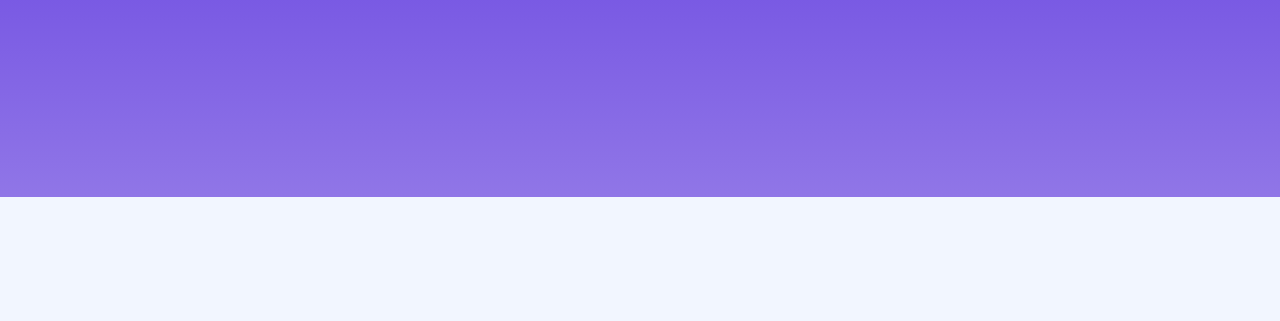
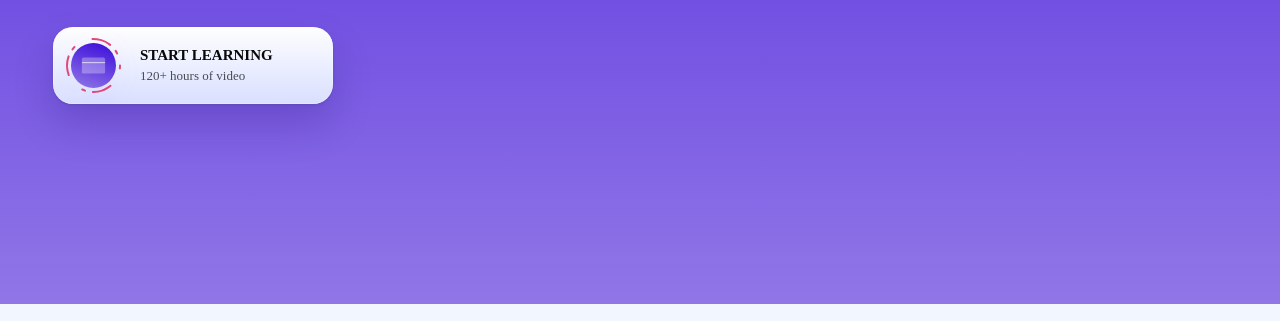
Before and after one commit to algoritmau/designcodeweb, a Gatsby site: page / in a window 1280 px wide. Shown: the part 479-800 px from the top of the page. Built offline with nearby package versions, Linux system fonts and the light colour scheme; Gatsby itself is replaced by a stand-in of ours.

Commit message:
create button component

```diff
--- /dev/null
+++ b/src/components/buttons/PurchaseButton.js
@@ -0,0 +1,101 @@
+import React from 'react'
+import { Link } from 'gatsby'
+
+import styled from 'styled-components'
+import { Caption2, SmallText } from '@styles/TextStyles'
+
+export default function PurchaseButton({ title, subtitle }) {
+  return (
+    <Link to="/page-2">
+      <Wrapper>
+        <IconWrapper>
+          <Icon src="/images/icons/credit.svg" />
+          <Ring src="/images/icons/icon-ring.svg" />
+        </IconWrapper>
+        <TextWrapper>
+          <Title>{title || 'Get Pro Access'}</Title>
+          <Subtitle>{subtitle || '$19 per month'}</Subtitle>
+        </TextWrapper>
+      </Wrapper>
+    </Link>
+  )
+}
+
+const Wrapper = styled.div`
+  width: 280px;
+  height: 77px;
+  padding: 12px;
+  background: linear-gradient(180deg, #fefefe 0%, #d9dfff 100%);
+  box-shadow: 0px 1px 3px rgb(8 8 8 / 0.1), 0px 20px 40px rgb(23 0 102 / 0.2),
+    inset 0px 0px 0px 0.5px rgb(255 255 255 / 0.5);
+  border-radius: 20px;
+  display: flex;
+  gap: 24px;
+  align-items: center;
+
+  *,
+  & {
+    transition: 1s cubic-bezier(0.075, 0.82, 0.165, 1);
+  }
+
+  :hover {
+    box-shadow: 0px 1px 3px rgb(8 8 8 / 0.1), 0px 30px 60px rgb(23 0 102 / 0.5),
+      inset 0px 0px 0px 0.5px rgb(255 255 255 / 0.5);
+    transform: translateY(-3px);
+  }
+`
+
+const TextWrapper = styled.div`
+  display: flex;
+  flex-direction: column;
+  gap: 4px;
+`
+
+const IconWrapper = styled.div`
+  width: 45px;
+  height: 45px;
+  border-radius: 50%;
+  background: linear-gradient(200.44deg, #4316db 13.57%, #9076e7 98.38%);
+  display: flex;
+  justify-content: center;
+  align-items: center;
+  position: relative;
+  margin-left: 6px;
+
+  ${Wrapper}:hover & {
+    filter: hue-rotate(8deg);
+  }
+`
+
+const Icon = styled.img`
+  width: 29px;
+  height: 29px;
+  margin: 0;
+
+  ${Wrapper}:hover & {
+    transform: scale(1.1);
+  }
+`
+
+const Ring = styled.img`
+  position: absolute;
+  top: -15px;
+  left: -16px;
+  margin: 0;
+  max-width: initial;
+
+  ${Wrapper}:hover & {
+    transform: rotate(30deg) scale(1.1) translate(0.5px, 2.3px);
+  }
+`
+
+const Title = styled(Caption2)`
+  color: #080808;
+  margin: 0;
+`
+
+const Subtitle = styled(SmallText)`
+  color: #080808;
+  opacity: 0.7;
+  margin: 0;
+`
--- a/src/components/sections/HeroSection.js
+++ b/src/components/sections/HeroSection.js
@@ -3,6 +3,8 @@ import styled from 'styled-components'
 
 import { H1, MediumText } from '@styles/TextStyles'
 import { themes } from '@styles/ColorStyles'
+
+import PurchaseButton from '@components/buttons/PurchaseButton'
 
 export default function HeroSection() {
   return (
@@ -18,6 +20,10 @@ export default function HeroSection() {
             Don't skip design. Learn design and code, by building real apps with
             React and Swift. Complete courses about the best tools.
           </Description>
+          <PurchaseButton
+            title="Start Learning"
+            subtitle="120+ hours of video"
+          />
         </TextWrapper>
       </ContentWrapper>
     </Wrapper>
--- a/src/styles/GlobalStyles.js
+++ b/src/styles/GlobalStyles.js
@@ -56,6 +56,11 @@ export const GlobalStyles = createGlobalStyle`
     padding: 0;
   }
 
+  a {
+    width: fit-content;
+    text-decoration: none;
+  }
+
   body {
     background: ${themes.light.backgroundColor};
   }
```
